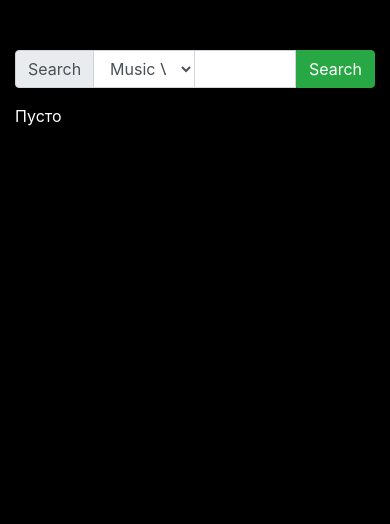
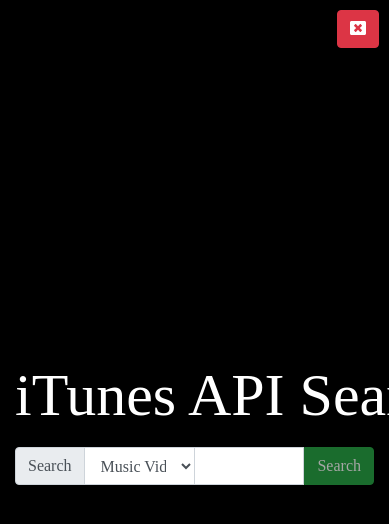
Before and after one commit to vitya752/iTunesAPISearch, a React app: page / in a window 390 px wide. Shown: the top 524 px of the page. Built offline with nearby package versions, Linux system fonts and the light colour scheme.

Commit message:
update search component

```diff
--- a/src/components/App/App.css
+++ b/src/components/App/App.css
@@ -2,6 +2,7 @@
     color: #fff;
     margin: 0;
     padding: 0;
+    font-family: serif, sans-serif;
 }
 .main-container{
     min-height: 100vh;
--- a/src/components/App/App.js
+++ b/src/components/App/App.js
@@ -28,11 +28,12 @@
         const { data, media, activeMedia, url } = this.state;
         const openMedia = activeMedia ? <Media url={url} typeMedia={media} closeMedia={this.closeMedia} /> : null;
         return(
-            <div className="main-container">
-                <div className="container">
+            <React.Fragment>
                 <Search
                         typesMedia={typesMedia}
                         onSubmitQuery={this.onSubmitQuery} />
+                <div className="main-container">
+                    <div className="container">
                         <Content
                             data={data}
                             activeMedia={activeMedia}
@@ -40,6 +41,7 @@
                         { openMedia }
                     </div>
                 </div>
+            </React.Fragment>
         );
     }
 
--- a/src/components/Content/Content.js
+++ b/src/components/Content/Content.js
@@ -5,15 +5,11 @@
 
 class Content extends Component{
 
-    state = {
-        enable: false
-    };
-
     render() {
         let maxId = 100;
         const {data, activeMedia, playMedia} = this.props;
         const contentWithMedia = activeMedia ? ' active' : '';
-        let list = (data.length === 0) ? 'Пусто' : data.map((item) => {
+        let list = (data.length === 0) ? 'Content is empty!' : data.map((item) => {
             const { name, url, img, price } = item;
             return(
                 <ItemList
--- a/src/components/ItemList/ItemList.css
+++ b/src/components/ItemList/ItemList.css
@@ -14,7 +14,6 @@
     bottom: -100%;
     text-align: center;
     font-size: 12px;
-    font-family: serif, sans-serif;
     position: absolute;
     transition: .5s ease;
     padding-left: 2px;
--- a/src/components/Media/Media.css
+++ b/src/components/Media/Media.css
@@ -16,8 +16,29 @@
     max-width: 600px;
 }
 
-.btn-custom{
+.btn-media-close{
     top: 0;
     right: 0;
     position: absolute;
 }
+
+@media screen and (max-device-width: 575.98px) {
+    .media{
+        top: 0;
+        left: 0;
+        right: 0;
+        width: 100%;
+        height: 100vh;
+        background-color: rgba(0, 0, 0, .7);
+    }
+    .media > audio,
+    .media > video{
+        top: 50%;
+        transform: translateY(-50%);
+        position: relative;
+    }
+    .media > audio{
+        left: 50%;
+        transform: translate(-50%);
+    }
+}
--- a/src/components/Media/Media.js
+++ b/src/components/Media/Media.js
@@ -20,7 +20,7 @@
             { content }
             <button
                 type="button"
-                className="btn btn-danger btn-custom"
+                className="btn btn-danger btn-media-close"
                 onClick={closeMedia}>
                     <FontAwesomeIcon icon={faWindowClose} />
                 </button>
--- a/src/components/Search/Search.css
+++ b/src/components/Search/Search.css
@@ -1,3 +1,45 @@
+.search .btn--open{
+    left: 0;
+    top: 50%;
+    z-index: 1;
+    position: fixed;
+    transform: translateY(-50%);
+}
+.container-search{
+    top: 0;
+    left: 0;
+    z-index: 1;
+    height: 100%;
+    width: 100%;
+    overflow: hidden;
+    position: absolute;
+    white-space: nowrap;
+    transition: 1s ease;
+    background-color: #000;
+    border-right: 1px solid #fff;
+}
+.container-search .btn--close{
+    top: 10px;
+    right: 10px;
+    position: absolute;
+}
+.container-search .container{
+    top: 50%;
+    opacity: 1;
+    position: relative;
+    transition: .25s ease;
+    transform: translateY(-50%);
+}
+.container-search.close{
+    width: 0;
+}
+.container-search.close .container{
+    opacity: 0;
+}
+.header{
+    font-size: 60px;
+    text-align: center;
+}
 .select-custom{
     max-width: 150px;
 }
--- a/src/components/Search/Search.js
+++ b/src/components/Search/Search.js
@@ -1,12 +1,16 @@
 import React, {Component} from 'react';
 import './Search.css';
 import 'bootstrap/dist/css/bootstrap.css';
+import { FontAwesomeIcon } from '@fortawesome/react-fontawesome'
+import { faWindowClose, faSearch } from '@fortawesome/free-solid-svg-icons'
 
 export default class Search extends Component {
 
     state = {
         selectedType: this.props.typesMedia[0].value,
-        term: ''
+        term: '',
+        disabled: true,
+        openWindow: true
     }
 
     render() {
@@ -16,8 +20,24 @@
                 <option key={item.value} value={item.value}>{item.label}</option>
             );
         });
+        const close = this.state.openWindow ? '' : 'close';
         return(
-            <div className="container-search">
+            <div className="search">
+                <button
+                    type="button"
+                    className="btn btn-success btn--open"
+                    onClick={() => this.onSearchWindowSetState(true)}>
+                        <FontAwesomeIcon icon={faSearch} />
+                </button>
+                <div className={`container-search ${close}`}>
+                    <button
+                        type="button"
+                        className="btn btn-danger btn--close"
+                        onClick={() => this.onSearchWindowSetState(false)}>
+                        <FontAwesomeIcon icon={faWindowClose} />
+                    </button>
+                    <div className="container">
+                        <h1 className="header mb-3">iTunes API Search</h1>
                         <form onSubmit={this.onSubmit}>
                             <div className="input-group mb-3">
                                 <div className="input-group-prepend">
@@ -36,11 +56,14 @@
                                     value={this.state.term} />
                                 <button
                                     type="submit"
-                            className="btn btn-success btn-submit">
+                                    className="btn btn-success btn-submit"
+                                    disabled={this.state.disabled}>
                                     Search
                                 </button>
                             </div>
                         </form>
+                    </div>
+                </div>
             </div>
         );
     }
@@ -53,7 +76,8 @@
 
     onChangeTerm = (e) => {
         this.setState({
-            term: e.target.value
+            term: e.target.value,
+            disabled: e.target.value.length > 0 ? false : true
         })
     }
 
@@ -61,6 +85,13 @@
         const { selectedType, term } = this.state;
         e.preventDefault();
         this.props.onSubmitQuery(selectedType, term);
+        this.onSearchWindowSetState(false);
+    }
+
+    onSearchWindowSetState = (windowState) => {
+        this.setState({
+            openWindow: windowState
+        });
     }
 
 }
```
Lines whose indentation alone changed are shown as unchanged.
